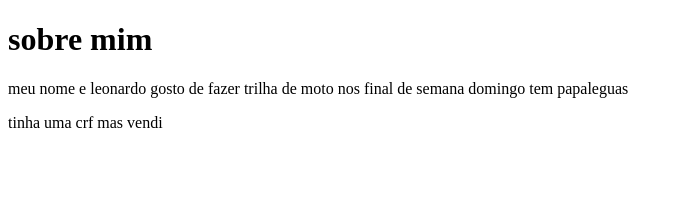
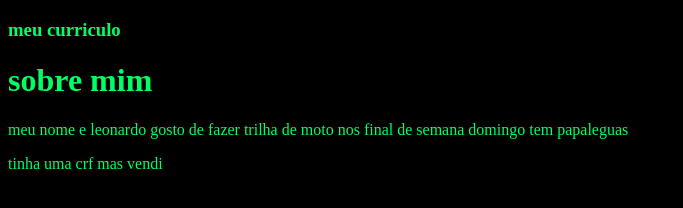
Before and after one commit to silvatoledoleonardo-dot/Leonardo-1A-CCM, a plain HTML site: page index.html in a window 1280 px wide. Shown: the whole page, without its empty margins (0-683 px from the left). Drawn offline with Linux system fonts and the light colour scheme.

Commit message:
sehrtfrth

```diff
--- a/index.html
+++ b/index.html
@@ -4,9 +4,18 @@
     <meta charset="UTF-8">
     <meta name="viewport" content="width=device-width, initial-scale=1.0">
     <title>leonardo silva</title>
-    <style></style>
+    <link rel="stylesheet" href="style.css">
+
+
+
 </head>
 <body>
+
+  <header>
+    <h3>meu curriculo</h3>
+  </header>
+
+
   <h1>sobre mim</h1>
   <p>meu nome e leonardo gosto de fazer trilha de moto nos final de semana domingo tem papaleguas   </p>
 <p>tinha uma crf mas vendi</p>
--- a/style.css
+++ b/style.css
@@ -1,3 +1,8 @@
 body {
-    background-color: blue;
+    background-color: rgb(0, 0, 0);
+color: rgb(0, 255, 98);
+
 }
+header{
+    backgroud-color: white
+}
```
